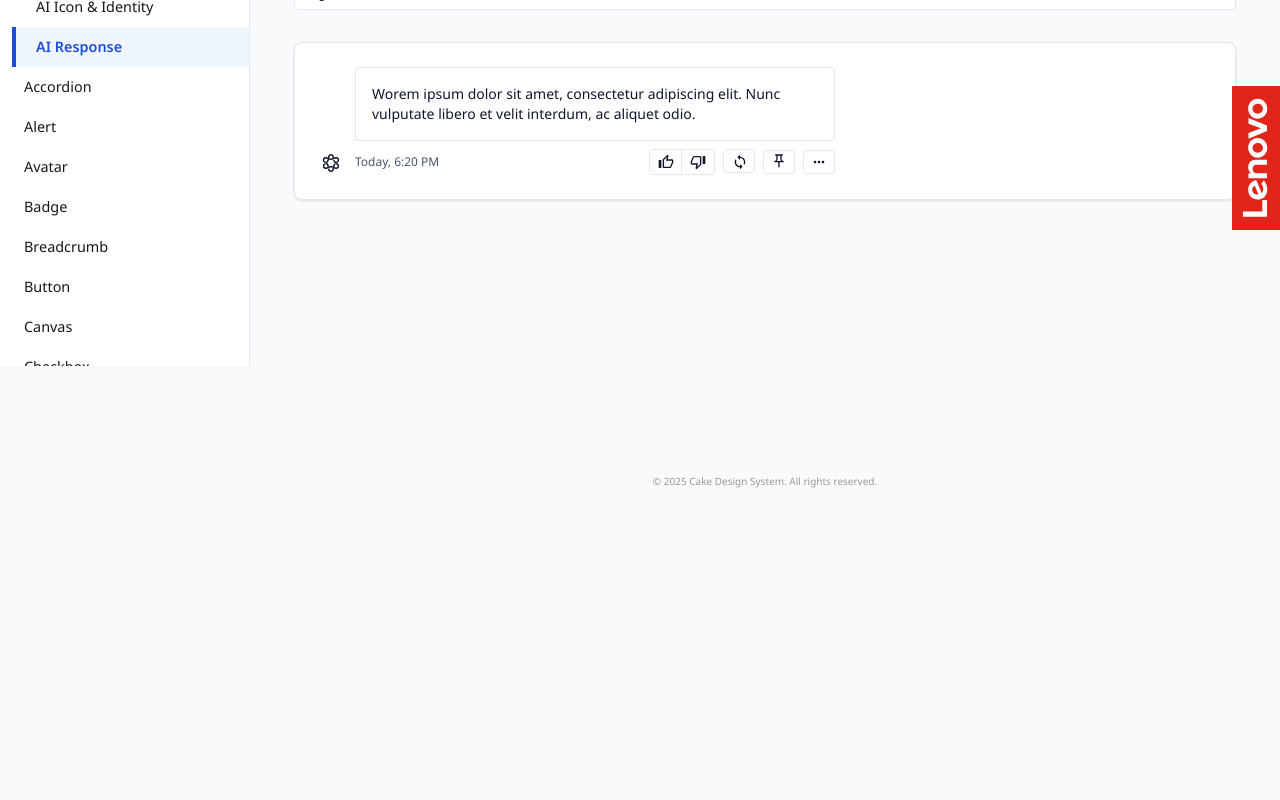
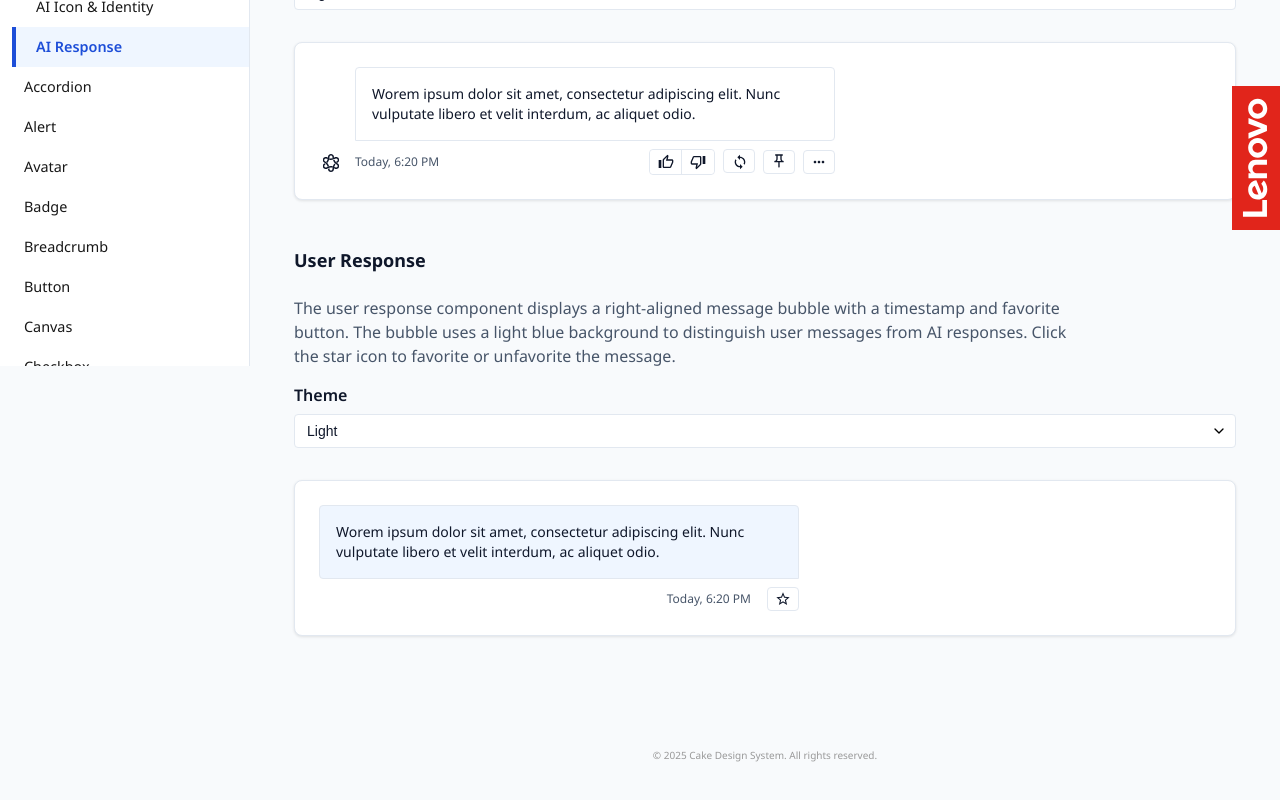
Before and after one commit to cake-admin/cakev2, a React (Create React App) app: page /components/ai/response in a window 1280 px wide. Shown: the part 434-1234 px from the top of the page. Before the commit the page ends 982 px from the top, so only its background shows below. Built offline with nearby package versions, Linux system fonts and the light colour scheme.

Commit message:
Add UserResponse component with favorite button and right-aligned bubble

```diff
--- /dev/null
+++ b/src/components/design-system/ai/UserChatBubble.js
@@ -0,0 +1,57 @@
+import React from 'react';
+import styled from 'styled-components';
+import PropTypes from 'prop-types';
+import cakeColorTokens from '../../../tokens/cake-color-tokens.json';
+
+const StyledBubble = styled.div`
+  background-color: ${props =>
+    props.isDarkMode
+      ? cakeColorTokens.referencePrimaryWeaker.darkA
+      : cakeColorTokens.referencePrimaryWeaker.lightA};
+  border: 1px solid ${props =>
+    props.isDarkMode
+      ? cakeColorTokens.borderWeak.darkA
+      : cakeColorTokens.borderWeak.lightA};
+  border-radius: 4px 4px 0 4px;
+  padding: 16px;
+  max-width: 480px;
+  font-family: 'Segoe UI', sans-serif;
+  font-size: 14px;
+  font-weight: 400;
+  line-height: 20px;
+  color: ${props =>
+    props.isDarkMode
+      ? cakeColorTokens.textPrimary.darkA
+      : cakeColorTokens.textPrimary.lightA};
+  word-wrap: break-word;
+`;
+
+const UserChatBubble = ({
+  text = '',
+  isDarkMode = false,
+  className,
+  ...props
+}) => {
+  return (
+    <StyledBubble
+      isDarkMode={isDarkMode}
+      className={className}
+      role="article"
+      aria-label="User message"
+      {...props}
+    >
+      {text}
+    </StyledBubble>
+  );
+};
+
+UserChatBubble.propTypes = {
+  /** The text content of the chat bubble */
+  text: PropTypes.string,
+  /** Whether to use dark mode styles */
+  isDarkMode: PropTypes.bool,
+  /** Additional CSS class name */
+  className: PropTypes.string,
+};
+
+export default UserChatBubble;
--- /dev/null
+++ b/src/components/design-system/ai/UserResponse.js
@@ -0,0 +1,247 @@
+import React, { useState, useEffect } from 'react';
+import styled from 'styled-components';
+import PropTypes from 'prop-types';
+import UserChatBubble from './UserChatBubble.js';
+import Tooltip, { TOOLTIP_POSITIONS } from '../Tooltip.js';
+import { getTokenColor, THEMES } from '../../../tokens/colorTokens';
+import StarIcon from '@mui/icons-material/Star';
+import StarBorderOutlinedIcon from '@mui/icons-material/StarBorderOutlined';
+
+const StyledContainer = styled.div`
+  display: flex;
+  flex-direction: column;
+  align-items: flex-end;
+`;
+
+const StyledRow = styled.div`
+  display: flex;
+  align-items: flex-end;
+  gap: 12px;
+  justify-content: flex-end;
+`;
+
+const StyledBubbleContainer = styled.div`
+  display: flex;
+  flex-direction: column;
+  gap: 8px;
+  align-items: flex-end;
+  max-width: 480px;
+`;
+
+const StyledActionsRow = styled.div`
+  display: flex;
+  align-items: center;
+  justify-content: flex-end;
+  width: 100%;
+  max-width: 480px;
+  gap: 16px;
+`;
+
+const StyledTimestamp = styled.p`
+  font-family: 'Segoe UI', sans-serif;
+  font-size: 12px;
+  font-weight: 400;
+  line-height: 16px;
+  color: ${props =>
+    getTokenColor('reference.helper', props.isDarkMode ? THEMES.DARK_A : THEMES.LIGHT_A)};
+  margin: 0;
+  white-space: nowrap;
+`;
+
+const StyledFavoriteButton = styled.button`
+  display: flex;
+  align-items: center;
+  justify-content: center;
+  position: relative;
+  box-sizing: border-box;
+  width: 32px;
+  height: 24px;
+  border: 1px solid ${props =>
+    getTokenColor('border.weak', props.isDarkMode ? THEMES.DARK_A : THEMES.LIGHT_A)};
+  border-radius: 4px;
+  background-color: ${props =>
+    getTokenColor('surface.card', props.isDarkMode ? THEMES.DARK_A : THEMES.LIGHT_A)};
+  cursor: pointer;
+  padding: 6px 8px;
+  overflow: visible;
+  outline: none;
+  transition: background-color 0.2s ease, color 0.2s ease;
+
+  /* Focus ring - only visible on keyboard navigation (tab), not on mouse click */
+  &::before {
+    content: '';
+    position: absolute;
+    inset: -1px;
+    box-sizing: border-box;
+    border: 1.5px solid ${props =>
+      getTokenColor('border.focus', props.isDarkMode ? THEMES.DARK_A : THEMES.LIGHT_A)};
+    border-radius: 4px;
+    opacity: 0;
+    pointer-events: none;
+    transition: opacity 0.2s ease-in-out;
+  }
+
+  &:focus-visible::before {
+    opacity: 1;
+  }
+
+  &:hover {
+    background-color: ${props =>
+      getTokenColor('surface.itemHover', props.isDarkMode ? THEMES.DARK_A : THEMES.LIGHT_A)};
+
+    svg {
+      color: ${props =>
+        getTokenColor('icon.primary', props.isDarkMode ? THEMES.DARK_A : THEMES.LIGHT_A)};
+    }
+  }
+
+  &:active {
+    background-color: ${props =>
+      getTokenColor('surface.itemSelected', props.isDarkMode ? THEMES.DARK_A : THEMES.LIGHT_A)};
+
+    svg {
+      color: ${props =>
+        getTokenColor('icon.primary', props.isDarkMode ? THEMES.DARK_A : THEMES.LIGHT_A)};
+    }
+  }
+
+  svg {
+    width: 16px;
+    height: 16px;
+    color: ${props =>
+      getTokenColor('icon.primary', props.isDarkMode ? THEMES.DARK_A : THEMES.LIGHT_A)};
+    transition: color 0.2s ease;
+  }
+`;
+
+// Format timestamp in user-friendly format (same as AiResponse)
+const formatTimestamp = (date) => {
+  const now = new Date();
+  const today = new Date(now.getFullYear(), now.getMonth(), now.getDate());
+  const yesterday = new Date(today);
+  yesterday.setDate(yesterday.getDate() - 1);
+  const messageDate = new Date(date.getFullYear(), date.getMonth(), date.getDate());
+
+  let dateLabel;
+  if (messageDate.getTime() === today.getTime()) {
+    dateLabel = 'Today';
+  } else if (messageDate.getTime() === yesterday.getTime()) {
+    dateLabel = 'Yesterday';
+  } else {
+    // Format as "MM/DD/YYYY" or use locale-specific format
+    dateLabel = date.toLocaleDateString('en-US', {
+      month: 'short',
+      day: 'numeric',
+      year: date.getFullYear() !== now.getFullYear() ? 'numeric' : undefined
+    });
+  }
+
+  const timeString = date.toLocaleTimeString('en-US', {
+    hour: 'numeric',
+    minute: '2-digit',
+    hour12: true
+  });
+
+  return `${dateLabel}, ${timeString}`;
+};
+
+const UserResponse = ({
+  text = '',
+  time,
+  isDarkMode = false,
+  className,
+  onFavorite,
+  isFavorited: controlledIsFavorited,
+  ...props
+}) => {
+  const [internalIsFavorited, setInternalIsFavorited] = useState(false);
+  const [currentTimestamp, setCurrentTimestamp] = useState(null);
+
+  // Support both controlled and uncontrolled modes for favorite state
+  const isFavoritedControlled = controlledIsFavorited !== undefined;
+  const isFavorited = isFavoritedControlled ? controlledIsFavorited : internalIsFavorited;
+
+  // Generate timestamp from user's local machine time when time prop is not provided
+  useEffect(() => {
+    if (time === undefined) {
+      const updateTimestamp = () => {
+        const now = new Date();
+        setCurrentTimestamp(formatTimestamp(now));
+      };
+
+      // Update immediately
+      updateTimestamp();
+
+      // Update every minute to keep time current
+      const interval = setInterval(updateTimestamp, 60000);
+
+      return () => clearInterval(interval);
+    } else {
+      // Clear generated timestamp if time prop is provided
+      setCurrentTimestamp(null);
+    }
+  }, [time]);
+
+  const handleFavoriteClick = () => {
+    // Toggle internal state if uncontrolled
+    if (!isFavoritedControlled) {
+      setInternalIsFavorited(prev => !prev);
+    }
+
+    // Call parent's onFavorite callback with new state
+    if (onFavorite) {
+      const newFavoritedState = !isFavorited;
+      onFavorite(newFavoritedState);
+    }
+  };
+
+  return (
+    <StyledContainer className={className} {...props}>
+      <StyledRow>
+        <StyledBubbleContainer>
+          <UserChatBubble text={text} isDarkMode={isDarkMode} />
+          <StyledActionsRow>
+            <StyledTimestamp isDarkMode={isDarkMode}>
+              {time !== undefined ? time : currentTimestamp || 'Today, 12:00 PM'}
+            </StyledTimestamp>
+            <Tooltip
+              content={isFavorited ? "Remove favorite" : "Add favorite"}
+              position={TOOLTIP_POSITIONS.TOP}
+              isDarkMode={isDarkMode}
+            >
+              <StyledFavoriteButton
+                isDarkMode={isDarkMode}
+                onClick={handleFavoriteClick}
+                aria-label={isFavorited ? "Remove favorite" : "Add favorite"}
+                aria-pressed={isFavorited}
+              >
+                {isFavorited ? (
+                  <StarIcon sx={{ fontSize: '16px' }} />
+                ) : (
+                  <StarBorderOutlinedIcon sx={{ fontSize: '16px' }} />
+                )}
+              </StyledFavoriteButton>
+            </Tooltip>
+          </StyledActionsRow>
+        </StyledBubbleContainer>
+      </StyledRow>
+    </StyledContainer>
+  );
+};
+
+UserResponse.propTypes = {
+  /** The text content of the response */
+  text: PropTypes.string,
+  /** Timestamp to display. If not provided, will automatically generate from user's local machine time */
+  time: PropTypes.string,
+  /** Whether to use dark mode styles */
+  isDarkMode: PropTypes.bool,
+  /** Additional CSS class name */
+  className: PropTypes.string,
+  /** Callback when favorite button is clicked. Receives the new favorited state (boolean) */
+  onFavorite: PropTypes.func,
+  /** Whether the message is favorited (controlled mode). If not provided, component manages its own state (uncontrolled mode) */
+  isFavorited: PropTypes.bool,
+};
+
+export default UserResponse;
--- a/src/pages/components/ai/AiResponsePage.js
+++ b/src/pages/components/ai/AiResponsePage.js
@@ -1,6 +1,7 @@
 import React, { useState, useMemo } from 'react';
 import styled from 'styled-components';
 import AiResponse from '../../../components/design-system/ai/AiResponse.js';
+import UserResponse from '../../../components/design-system/ai/UserResponse.js';
 import {
   PageContainer,
   Header,
@@ -130,6 +131,31 @@ const AiResponsePage = () => {
           />
         </PreviewSection>
       </Section>
+
+      <Section>
+        <SectionTitle>User Response</SectionTitle>
+        <Description>
+          The user response component displays a right-aligned message bubble with a timestamp and favorite button. The bubble uses a light blue background to distinguish user messages from AI responses. Click the star icon to favorite or unfavorite the message.
+        </Description>
+        <ControlsGrid>
+          <Control>
+            <Label>Theme</Label>
+            <Select
+              value={theme}
+              onChange={(e) => setTheme(e.target.value)}
+            >
+              <option value={THEMES.LIGHT_A}>Light</option>
+              <option value={THEMES.DARK_A}>Dark</option>
+            </Select>
+          </Control>
+        </ControlsGrid>
+        <PreviewSection theme={theme}>
+          <UserResponse
+            text={RESPONSE_VARIATIONS[0]}
+            isDarkMode={isDarkMode}
+          />
+        </PreviewSection>
+      </Section>
     </PageContainer>
   );
 };
```
